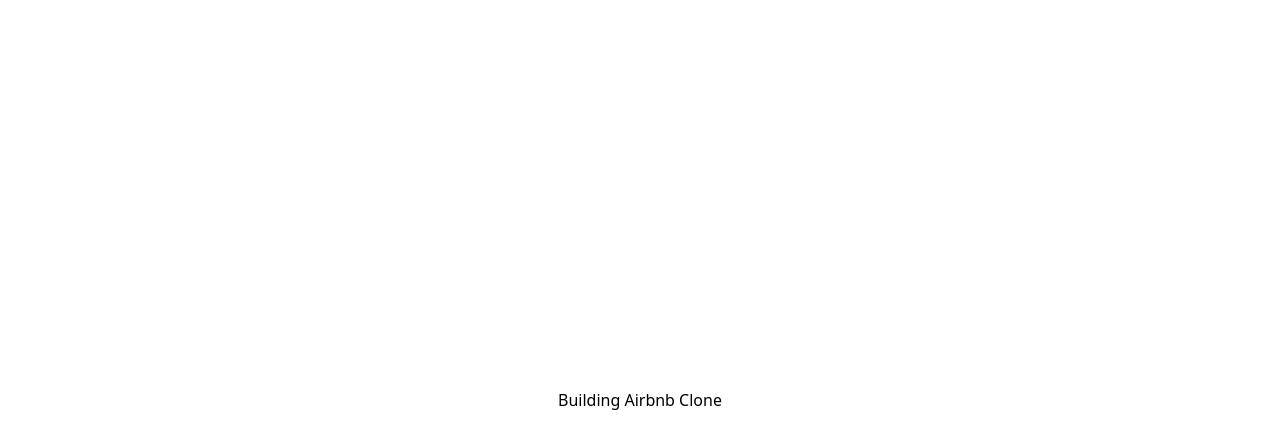
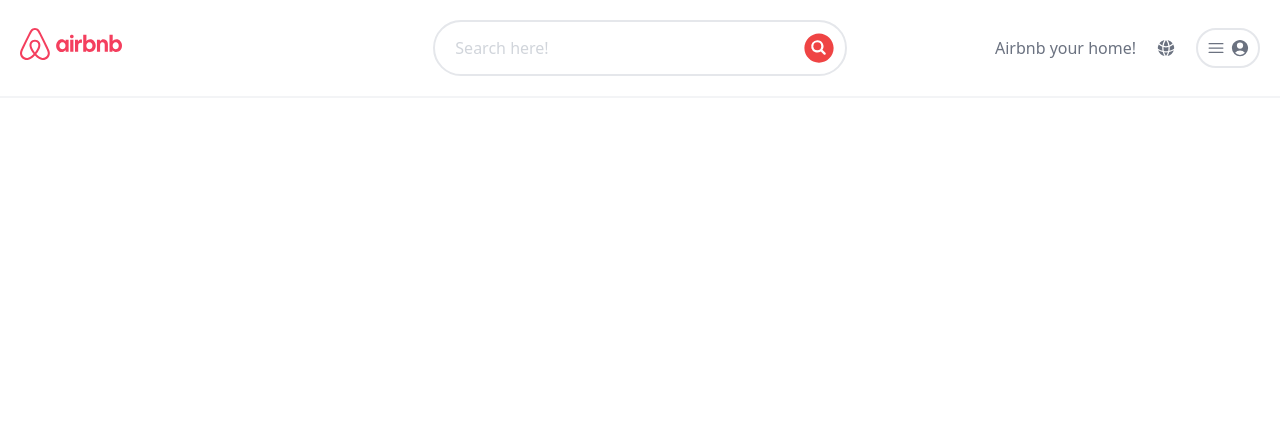
Before and after one commit to fvkugit/clone-airbnb, a Next.js app: page / in a window 1280 px wide. Shown: the top 448 px of the page. Built offline with nearby package versions, Linux system fonts and the light colour scheme.

Commit message:
Add Header component to Homepage

```diff
--- a/pages/index.tsx
+++ b/pages/index.tsx
@@ -1,16 +1,16 @@
 import type { NextPage } from 'next'
 import Head from 'next/head'
 import Image from 'next/image'
+import Header from '../components/Header.js'
 
 const Home: NextPage = () => {
   return (
-    <div className="flex min-h-screen flex-col items-center justify-center py-2">
+    <div>
       <Head>
         <title>Create Next App</title>
         <link rel="icon" href="/favicon.ico" />
       </Head>
-
-    <h1>Building Airbnb Clone</h1>
+    <Header/>
     </div>
   )
 }
```
